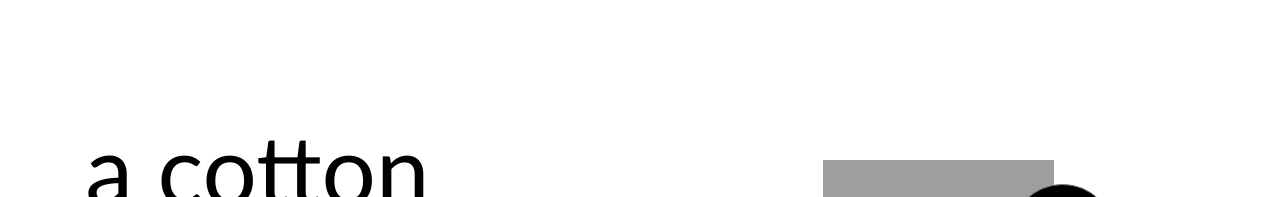
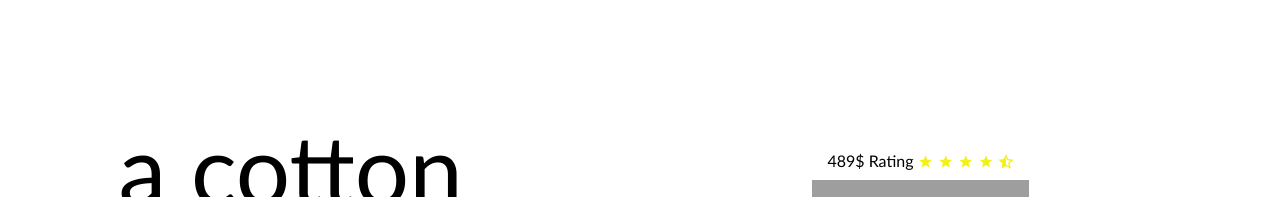
Before and after one commit to sarthakbhardwaj27/frontendDesigns, a plain HTML site: page template2/index.html in a window 1280 px wide. Shown: the top 197 px of the page. Drawn offline with nearby package versions, Linux system fonts and the light colour scheme; grey boxes are pictures that could not be loaded.

Commit message:
final commit on template2

```diff
--- a/template2/index.html
+++ b/template2/index.html
@@ -4,6 +4,7 @@
     <meta charset="UTF-8">
     <meta name="viewport" content="width=device-width, initial-scale=1.0">
     <title>Cotton Weave</title>
+    <link href="https://cdn.jsdelivr.net/npm/remixicon@3.5.0/fonts/remixicon.css" rel="stylesheet">
     <link rel="stylesheet" href="style.css">
 </head>
 <body>
@@ -32,6 +33,17 @@
             </div>
         </div>
         <div id="right">
+            <div id="pricing">
+                <p>489$</p>
+                <p>
+                    Rating
+                    <i class="ri-star-s-fill"></i>
+                    <i class="ri-star-s-fill"></i>
+                    <i class="ri-star-s-fill"></i>
+                    <i class="ri-star-s-fill"></i>
+                    <i class="ri-star-half-line"></i>
+                </p>
+            </div>
             <div id="imageDiv"></div>
             <div id="circle">
                 <p>Add to cart</p>
--- a/template2/style.css
+++ b/template2/style.css
@@ -14,6 +14,7 @@ html,body{
     /* background-color: red; */
     display: flex;
     justify-content: space-evenly;
+    padding: 0 3vw;
 }
 #left{
     height: 100%;
@@ -84,6 +85,22 @@ html,body{
     display: flex;
     justify-content: center;
     align-items: center;
+    flex-direction: column;
+}
+#pricing{
+    /* background-color: red; */
+    height: 5vh;
+    width: 45%;
+    padding: 15px;
+    display: flex;
+    justify-content: space-between;
+    align-items: center;
+}
+#pricing p{
+    font-weight: 500;
+}
+#pricing p i{
+    color: rgb(242, 242, 26);
 }
 #imageDiv{
     height: 60%;
@@ -95,8 +112,8 @@ html,body{
 }
 #circle{
     position: absolute;
-    left: 79%;
-    top: 23%;
+    left: 77%;
+    top: 25%;
     height: 8vw;
     width: 8vw;
     background-color: black;
```
